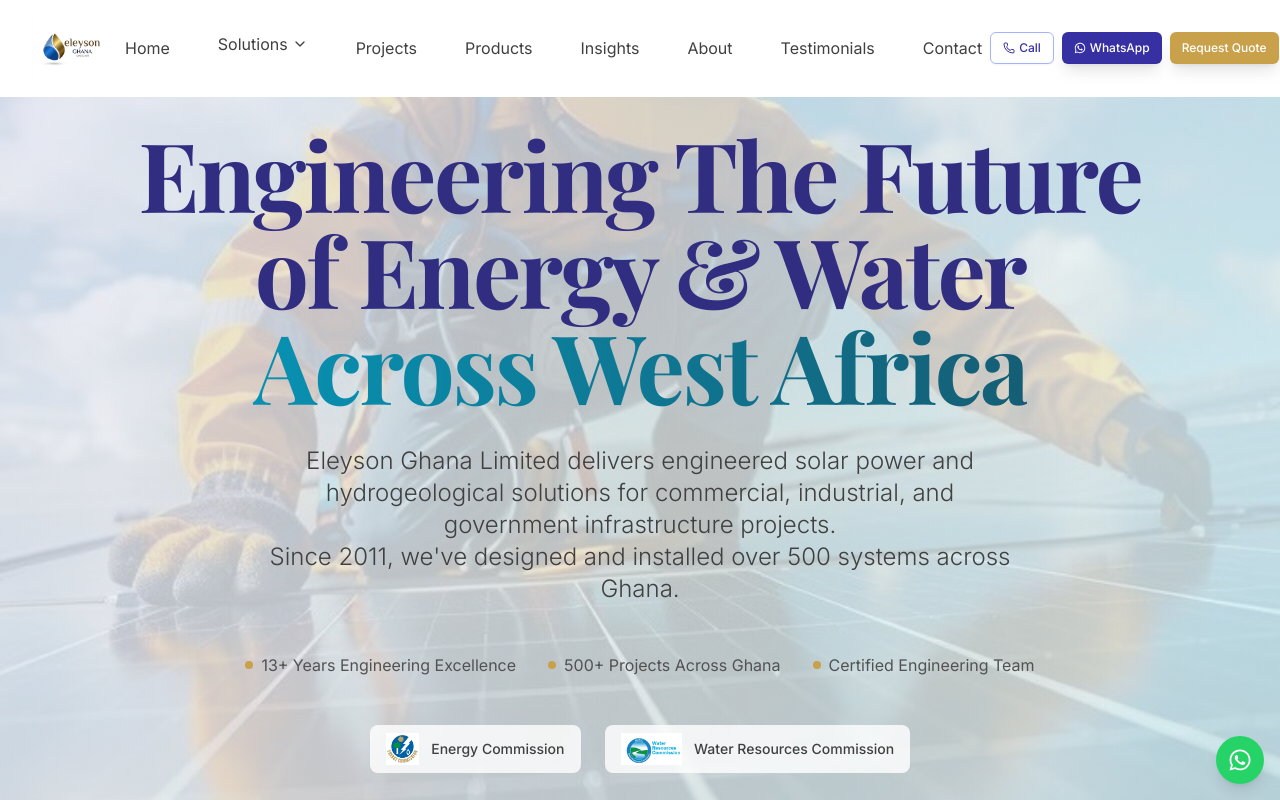
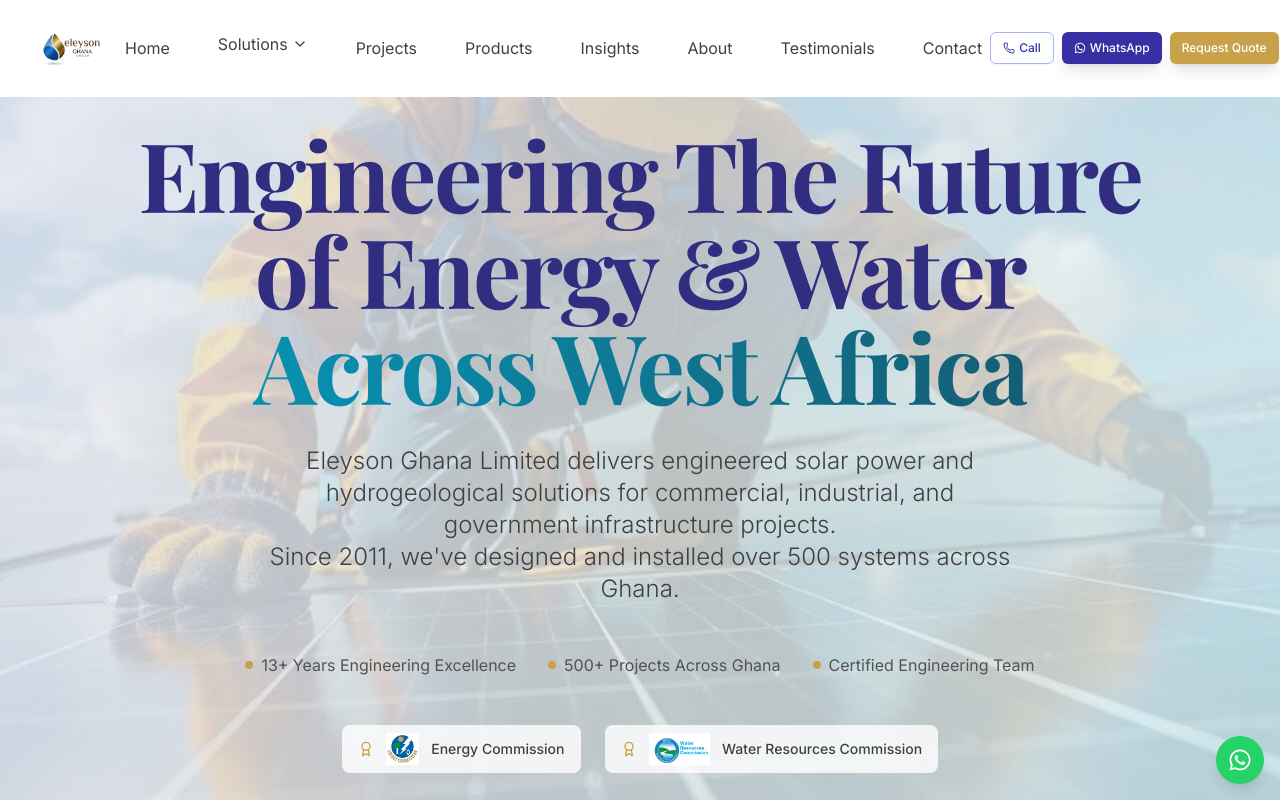
Before and after one commit to dromorongit/EleysonGh, a Next.js app: page / in a window 1280 px wide. Shown: the top 800 px of the page. Built offline with nearby package versions, Linux system fonts and the light colour scheme.

Commit message:
Update page.tsx

```diff
--- a/src/app/page.tsx
+++ b/src/app/page.tsx
@@ -113,12 +113,14 @@
               variants={fadeInUp}
             >
               <div className="flex items-center space-x-3 bg-white/80 backdrop-blur-sm px-4 py-2 rounded-lg">
-                <img src="/images/energycomm.PNG" alt="Energy Commission" className="h-8 w-auto" />
-                <span className="text-secondary-700 font-medium text-sm">Energy Commission</span>
+<Award className="w-4 h-4 text-gold flex-shrink-0" />
+                  <img src="/images/energycomm.PNG" alt="Energy Commission" className="h-8 w-auto" />
+                  <span className="text-secondary-700 font-medium text-sm">Energy Commission</span>
               </div>
               <div className="flex items-center space-x-3 bg-white/80 backdrop-blur-sm px-4 py-2 rounded-lg">
-                <img src="/images/waterresource.PNG" alt="Water Resources Commission" className="h-8 w-auto" />
-                <span className="text-secondary-700 font-medium text-sm">Water Resources Commission</span>
+<Award className="w-4 h-4 text-gold flex-shrink-0" />
+                  <img src="/images/waterresource.PNG" alt="Water Resources Commission" className="h-8 w-auto" />
+                  <span className="text-secondary-700 font-medium text-sm">Water Resources Commission</span>
               </div>
             </motion.div>
 
```
